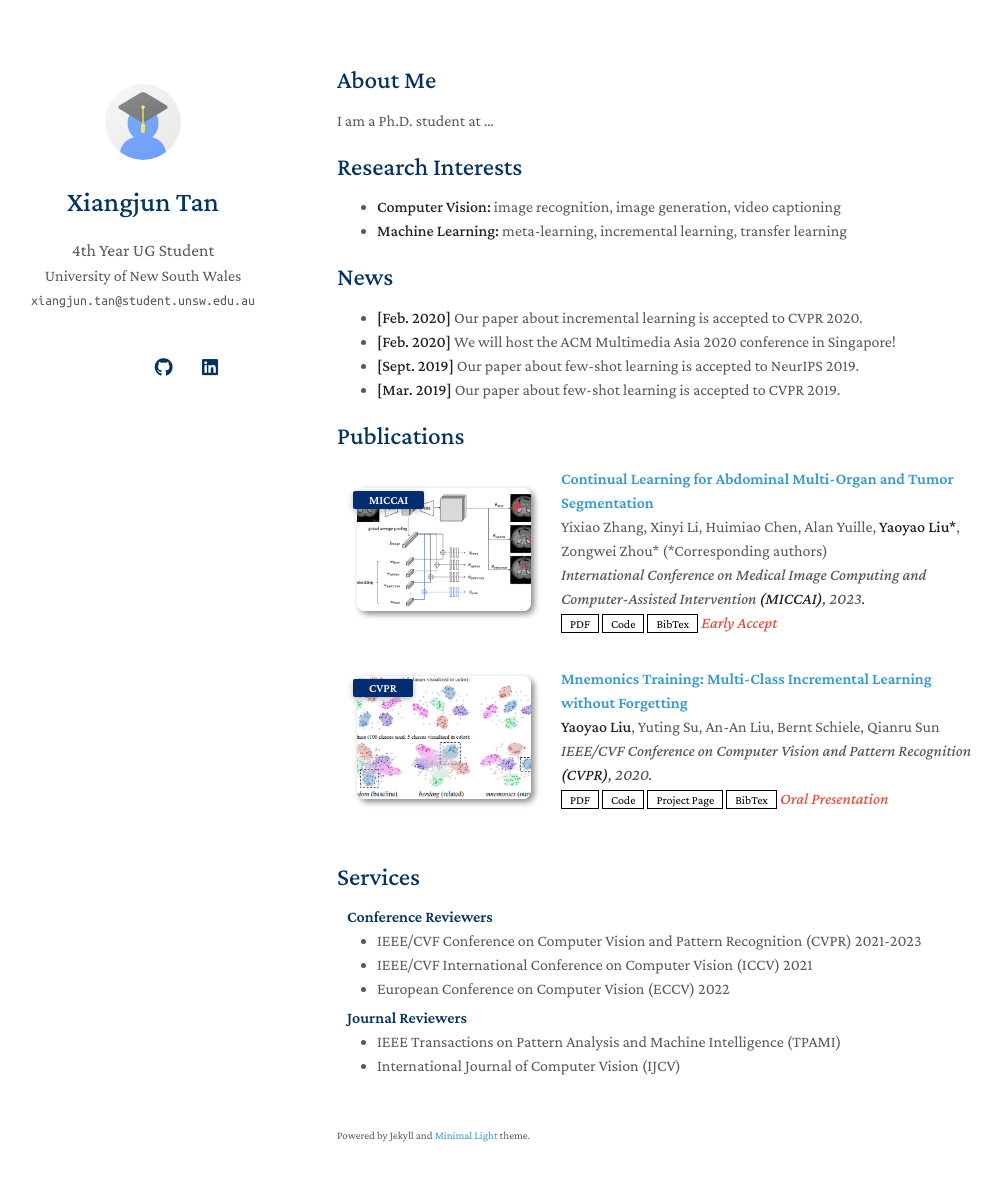
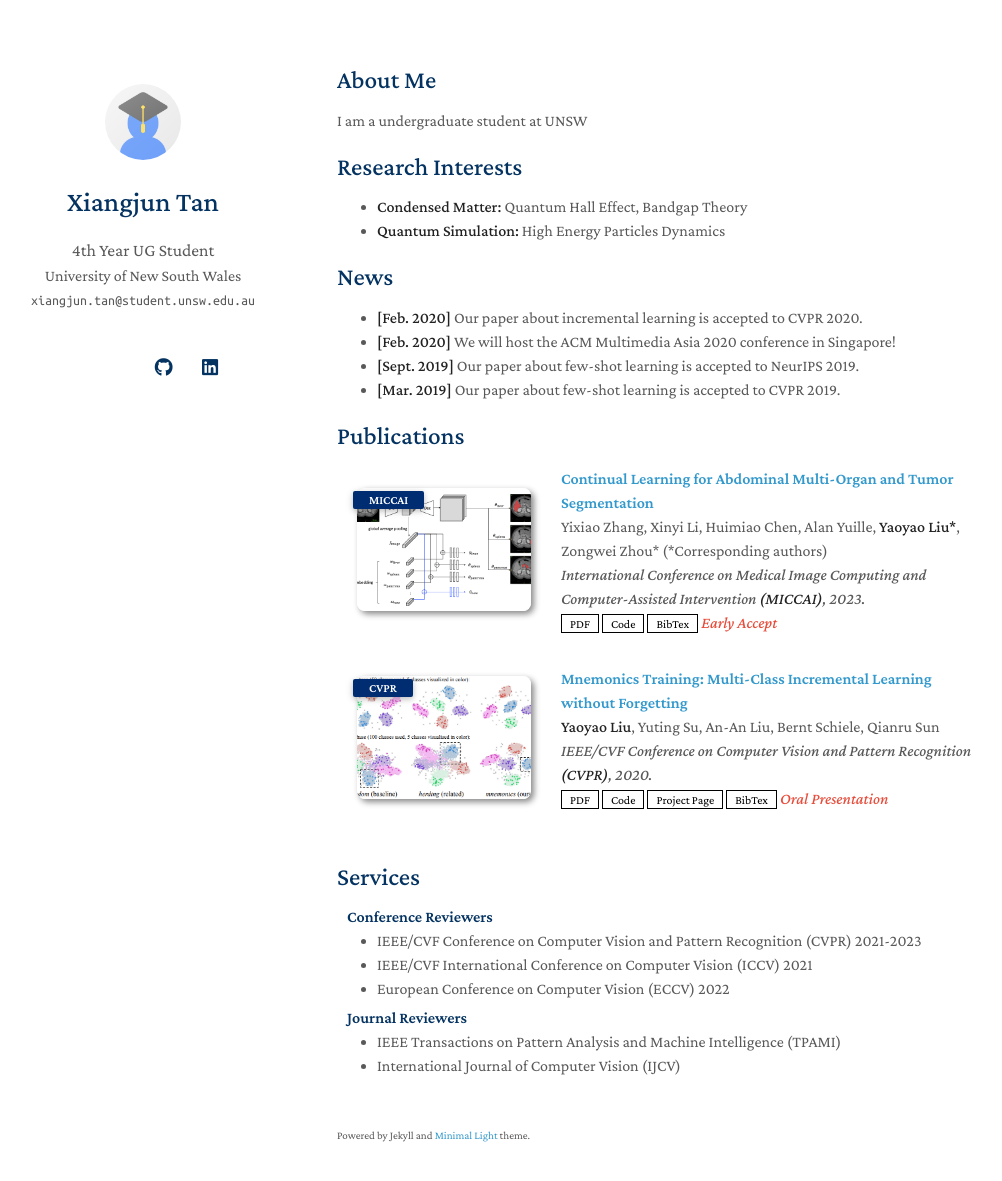
Before and after one commit to xiangjun-tan/xiangjun-tan.github.io, a Jekyll site: the page built from index.md, in a window 1280 px wide and 1216 px high. Shown: the top 1181 px of the window, without its empty margins (133-1135 px from the left). Built offline with Jekyll 4.4.1, drawn with Linux system fonts in a browser that asks for light colours; nearby versions of some CDN libraries; a style sheet for code colours, icons or effects is not loaded; our own code applies the rules of GitHub Pages for plain Markdown files.

Commit message:
Update index.md

```diff
--- a/index.md
+++ b/index.md
@@ -4,12 +4,12 @@ layout: homepage
 
 ## About Me
 
-I am a Ph.D. student at ...
+I am a undergraduate student at UNSW
 
 ## Research Interests
 
-- **Computer Vision:** image recognition, image generation, video captioning
-- **Machine Learning:** meta-learning, incremental learning, transfer learning
+- **Condensed Matter:** Quantum Hall Effect, Bandgap Theory
+- **Quantum Simulation:** High Energy Particles Dynamics
 
 ## News
 
```
